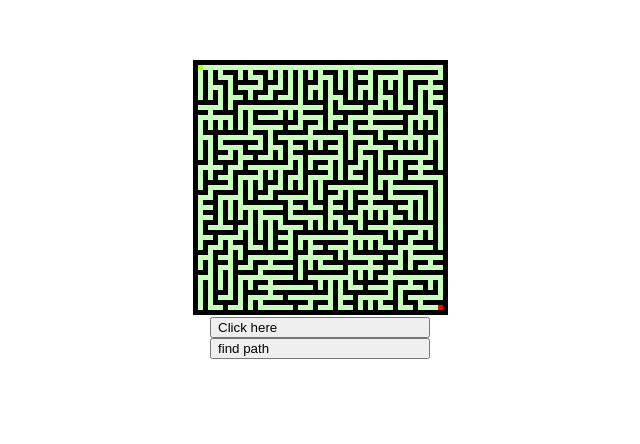
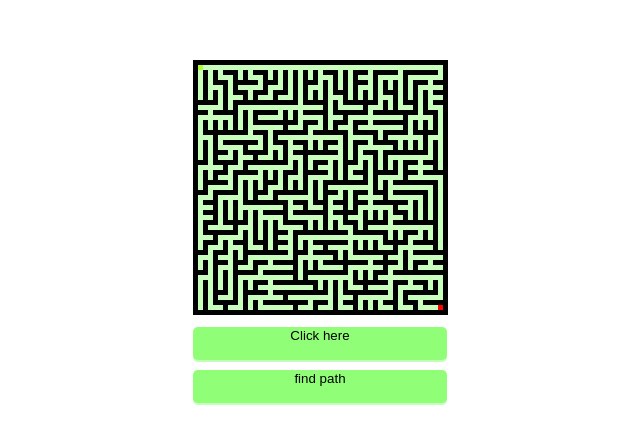
Before and after one commit to kekc12361/HomeTask4_PracticeGroup_AntonBukalo, a plain HTML site: page index.html in a window 1280 px wide. Shown: the whole page, without its empty margins (320-960 px from the left). Drawn offline with Linux system fonts and the light colour scheme.

Commit message:
corrections in css

```diff
--- a/css/style.css
+++ b/css/style.css
@@ -5,6 +5,19 @@
     float: left;
     text-align: center;
     font-size: 5px;
+}
+
+.button{
+    justify-content: center;
+    background: #90ff77;
+
+    border: none;
+    width: 254px;
+    height: 33px;
+    margin: 10px auto;
+    cursor: pointer;
+    border-radius: 5px;
+    box-shadow: #c3ffb8 0 2px 0 0
 }
 
 .game{
--- a/index.html
+++ b/index.html
@@ -8,8 +8,9 @@
 </head>
 <body>
     <div data-component="game" class="game"></div>
-    <button id="crButton">Click here</button>
-    <button id="findButton">find path</button>
+    <button id="crButton" class="button">Click here</button>
+    <button id="findButton" class="button">find path</button>
+
     <script src="js/generateCells.js"></script>
     <script src="js/main.js"></script>
     <script src="js/pathFinder.js"></script>
```
